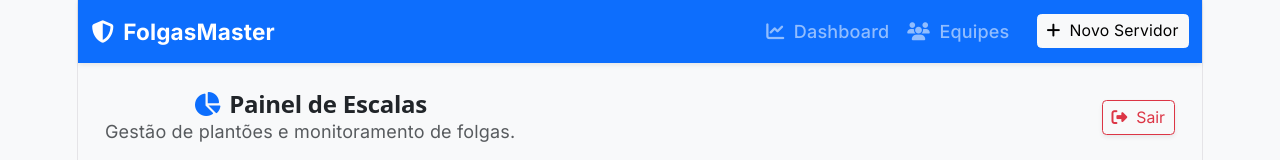
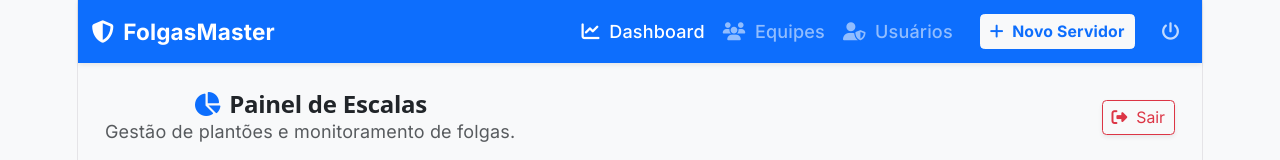
Before and after one commit to Paulo0012/FolgasMaster, a React (Vite) app in the folder frontend/: page / in a window 1280 px wide. Shown: the top 160 px of the page. Built offline with nearby package versions, Linux system fonts and the light colour scheme; no server answers; sample sign-in values are in the browser's storage.

Commit message:
feat: Atualizando frontend/src/components/Layout/MainLayout.tsx

```diff
--- a/frontend/src/components/Layout/MainLayout.tsx
+++ b/frontend/src/components/Layout/MainLayout.tsx
@@ -1,40 +1,78 @@
 import React from 'react';
-import { Link, Outlet } from 'react-router-dom';
+import { Link, Outlet, useLocation } from 'react-router-dom';
+import { useAuth } from '../../context/AuthContext';
 
 const MainLayout: React.FC = () => {
+    const { logout } = useAuth();
+    const location = useLocation();
+
+    // Função auxiliar para marcar o link ativo
+    const isActive = (path: string) => location.pathname === path ? 'active' : '';
+
     return (
         <div className="min-vh-100 bg-light">
             <nav className="navbar navbar-expand-lg navbar-dark bg-primary shadow-sm mb-4">
                 <div className="container">
+                    {/* Logo */}
                     <Link className="navbar-brand fw-bold" to="/">
                         <i className="fas fa-shield-halved me-2"></i>FolgasMaster
                     </Link>
-                    <button className="navbar-toggler" type="button" data-bs-toggle="collapse" data-bs-target="#navbarNav">
+
+                    {/* Botão Mobile */}
+                    <button
+                        className="navbar-toggler"
+                        type="button"
+                        data-bs-toggle="collapse"
+                        data-bs-target="#navbarNav"
+                    >
                         <span className="navbar-toggler-icon"></span>
                     </button>
+
+                    {/* Itens da Navbar */}
                     <div className="collapse navbar-collapse" id="navbarNav">
-                        <ul className="navbar-nav ms-auto">
+                        <ul className="navbar-nav ms-auto align-items-center">
                             <li className="nav-item">
-                                <Link className="nav-link" to="/">
+                                <Link className={`nav-link ${isActive('/')}`} to="/">
                                     <i className="fas fa-chart-line me-1"></i> Dashboard
                                 </Link>
                             </li>
+
                             <li className="nav-item">
-                                <Link className="nav-link" to="/equipes">
+                                <Link className={`nav-link ${isActive('/equipes')}`} to="/equipes">
                                     <i className="fas fa-users me-1"></i> Equipes
                                 </Link>
                             </li>
+
+                            {/* NOVA ABA: Gestão de Usuários (Admin) */}
+                            <li className="nav-item">
+                                <Link className={`nav-link ${isActive('/usuarios')}`} to="/usuarios">
+                                    <i className="fas fa-user-shield me-1"></i> Usuários
+                                </Link>
+                            </li>
+
                             <li className="nav-item ms-lg-3">
-                                <Link className="btn btn-light btn-sm mt-1" to="/servidor/novo">
+                                <Link className="btn btn-light btn-sm fw-bold text-primary" to="/servidor/novo">
                                     <i className="fas fa-plus me-1"></i> Novo Servidor
                                 </Link>
+                            </li>
+
+                            {/* Botão Sair */}
+                            <li className="nav-item ms-lg-3">
+                                <button
+                                    onClick={logout}
+                                    className="btn btn-link nav-link text-white opacity-75 hover-opacity-100"
+                                    title="Sair do sistema"
+                                >
+                                    <i className="fas fa-power-off"></i>
+                                </button>
                             </li>
                         </ul>
                     </div>
                 </div>
             </nav>
 
-            <div className="container pb-5">
+            {/* Conteúdo das Páginas */}
+            <div className="container pb-5 animate__animated animate__fadeIn">
                 <Outlet />
             </div>
         </div>
```
